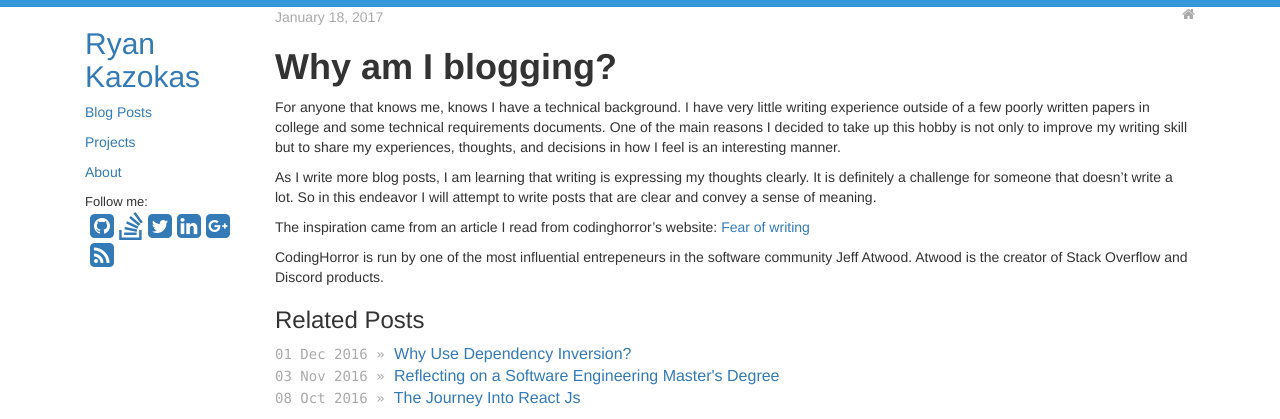
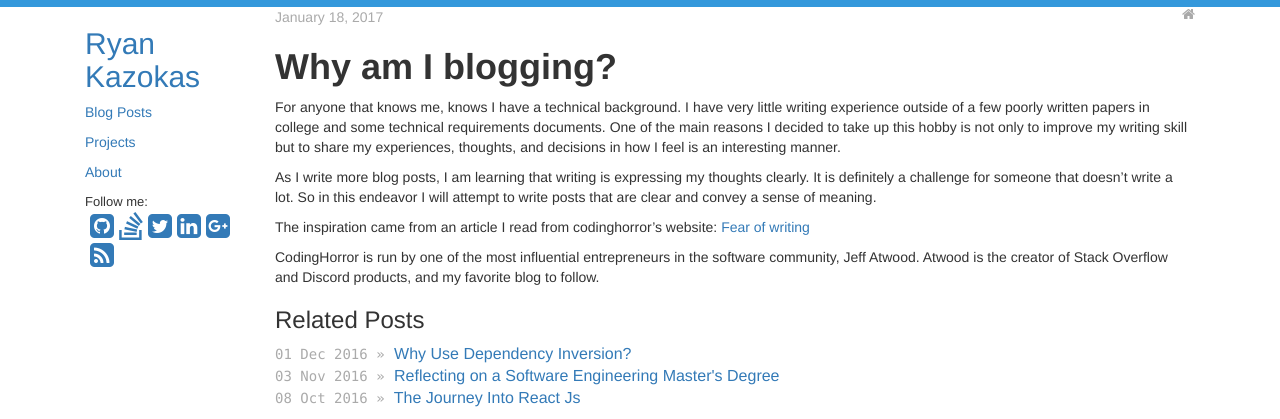
Before and after one commit to ryankazokas/ryankazokas.github.io, a Jekyll site: the page built from _posts/2017-01-18-why-am-i-blogging.markdown, in a window 1280 px wide, cut to the strip 0-419 px from the top of the page. Built offline with Jekyll 4.4.1, drawn with Linux system fonts in a browser that asks for light colours; nearby versions of some CDN libraries; our own code applies the rules of GitHub Pages for plain Markdown files.

Commit message:
Updated Why Am I Blogging

```diff
--- a/_posts/2017-01-18-why-am-i-blogging.markdown
+++ b/_posts/2017-01-18-why-am-i-blogging.markdown
@@ -15,4 +15,4 @@ The inspiration came from an article I read from codinghorror's website:
 [
 Fear of writing](https://blog.codinghorror.com/fear-of-writing/)
 
-CodingHorror is run by one of the most influential entrepeneurs in the software community Jeff Atwood. Atwood is the creator of Stack Overflow and Discord products.
+CodingHorror is run by one of the most influential entrepreneurs in the software community, Jeff Atwood. Atwood is the creator of Stack Overflow and Discord products, and my favorite blog to follow.
```
